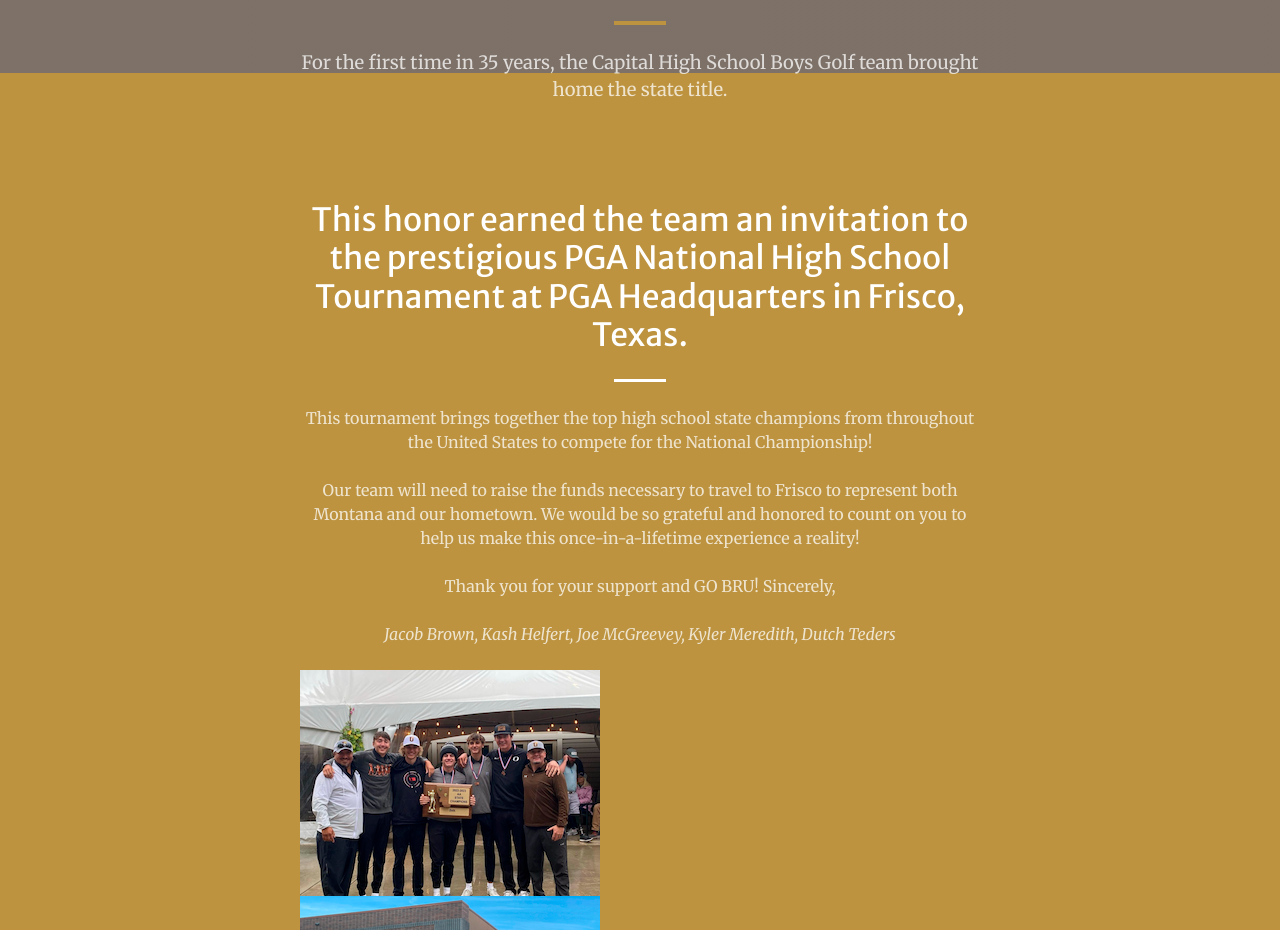
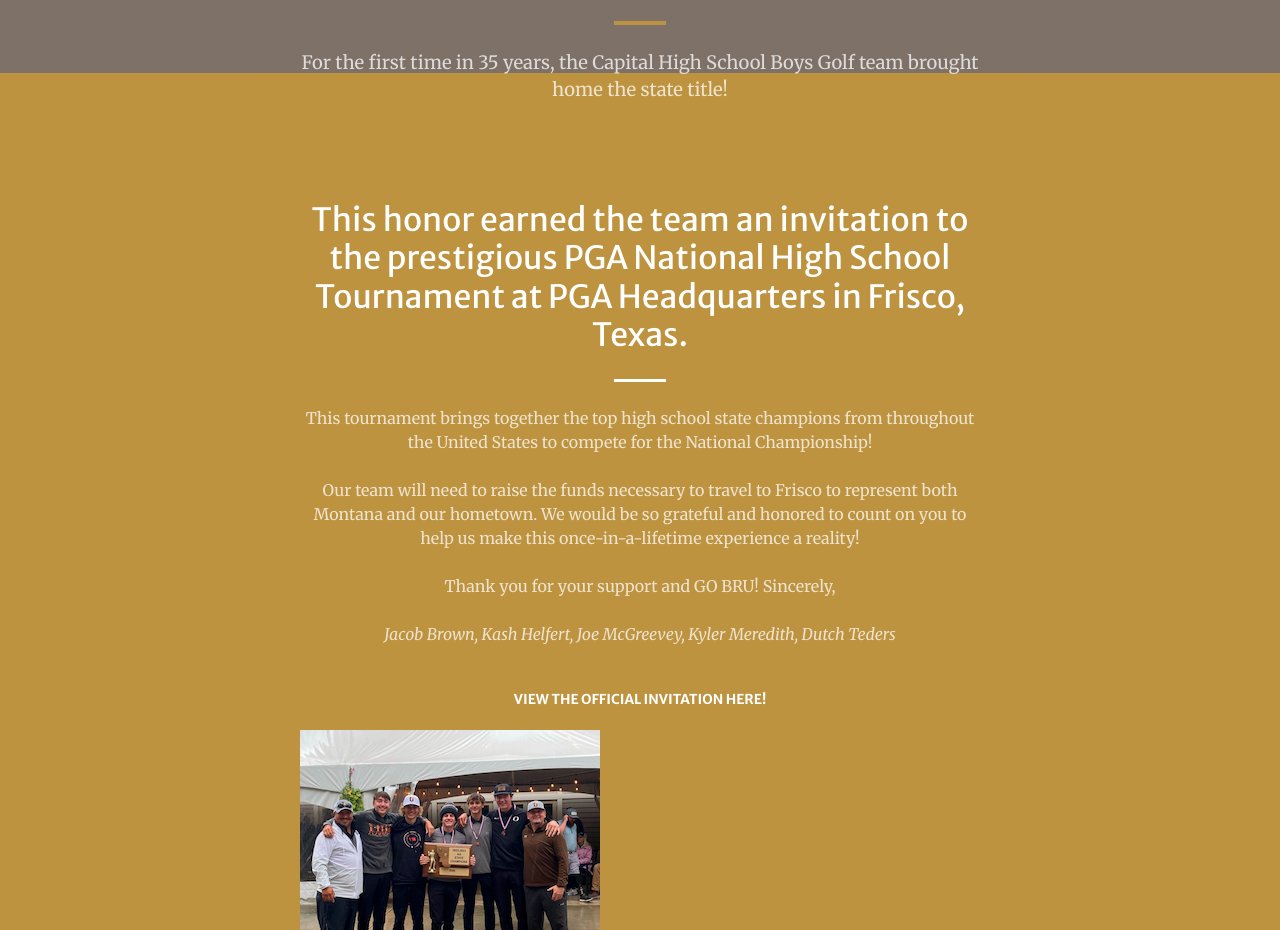
Before and after one commit to kletos/capitalgolfmontana, a plain HTML site: page index.html in a window 1280 px wide. Shown: the part 327-1257 px from the top of the page. Drawn offline with nearby package versions, Linux system fonts and the light colour scheme; some packages are replaced by stand-ins of ours; a script that the page names is missing.

Commit message:
Update index.html
Updated title and button for invite

```diff
--- a/index.html
+++ b/index.html
@@ -5,7 +5,7 @@
         <meta name="viewport" content="width=device-width, initial-scale=1, shrink-to-fit=no" />
         <meta name="description" content="" />
         <meta name="author" content="" />
-        <title>Creative - Start Bootstrap Theme</title>
+        <title>Capital Golf - Montana</title>
         <!-- Favicon-->
         <link rel="icon" type="image/x-icon" href="assets/favicon.ico" />
         <!-- Bootstrap Icons-->
@@ -29,7 +29,7 @@
                         <hr class="divider" />
                     </div>
                     <div class="col-lg-8 align-self-baseline">
-                        <p class="text-white-75 mb-5">For the first time in 35 years, the Capital High School Boys Golf team brought home the state title.
+                        <p class="text-white-75 mb-5">For the first time in 35 years, the Capital High School Boys Golf team brought home the state title!
 </p>
                     </div>
                 </div>
@@ -47,6 +47,7 @@
 						We would be so grateful and honored to count on you to help us make this once-in-a-lifetime experience a reality!</p>
 						<p class="text-white-75 mb-4">Thank you for your support and GO BRU! Sincerely,</p>
 						<p class="text-white-75 mb-4" style="font-style: italic;">Jacob Brown, Kash Helfert, Joe McGreevey, Kyler Meredith, Dutch Teders</p>
+						<a class="btn btn-primary btn-xl" href="https://drive.google.com/file/d/147biWV7bMKmAbtc_Zjx2UsoPucdwIMrs/view">View the official invitation here!</a>
 						<img style="float:left; margin-right:200px;" src="assets/img/1.png" />
 						<img style="float:left;" src="assets/img/2.png" />
                     </div>
```
